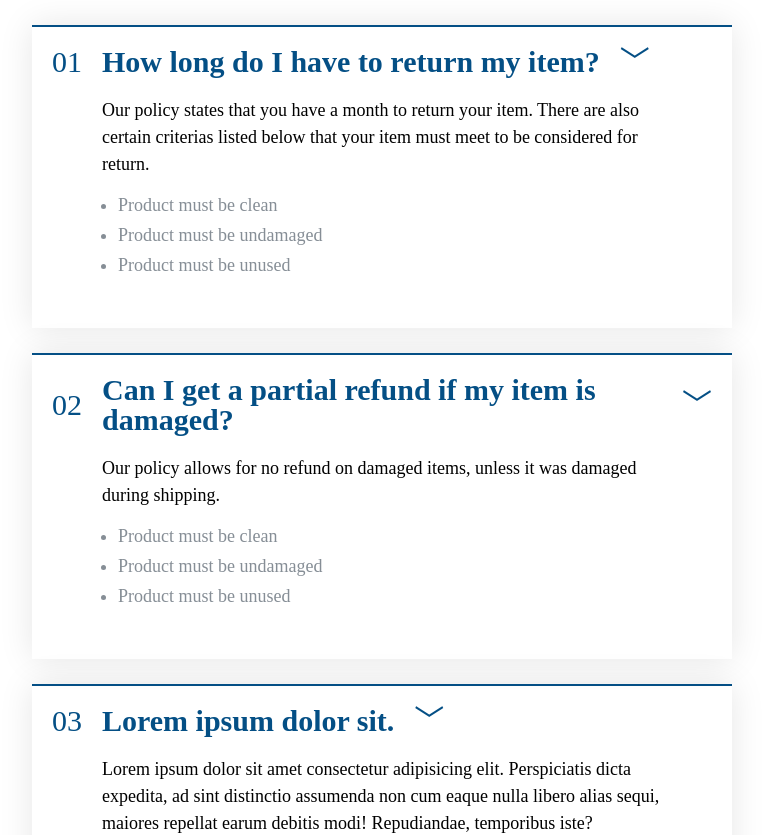
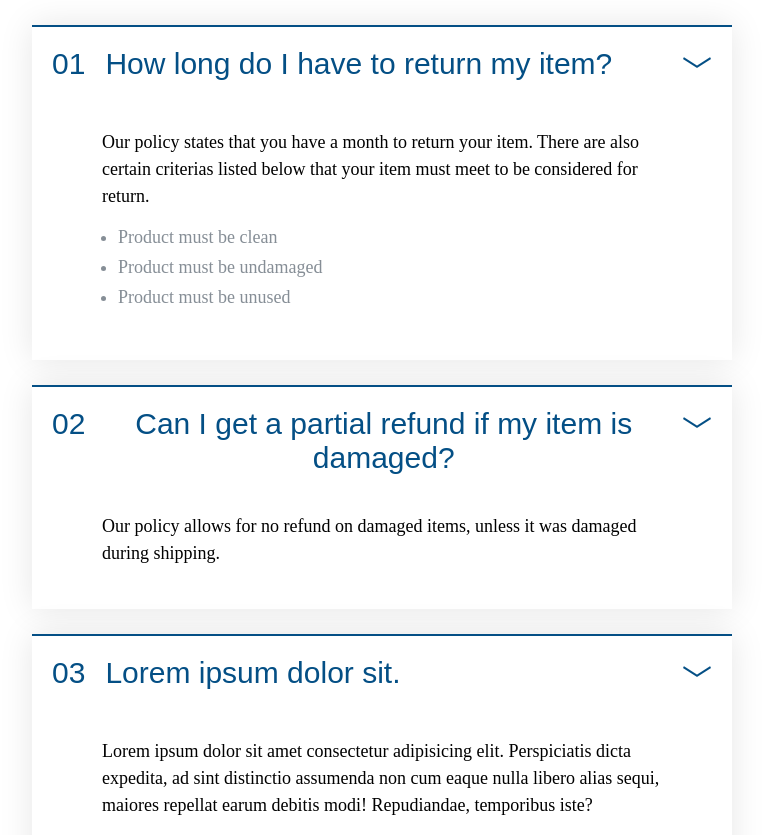
Before and after one commit to SueHafi/accordion-component, a React (Vite) app: page / in a window 1280 px wide. Shown: the top 835 px of the page, without its empty margins (258-1021 px from the left). Built offline with nearby package versions, Linux system fonts and the light colour scheme.

Commit message:
added css styles for accordion header-button

```diff
--- a/src/App.tsx
+++ b/src/App.tsx
@@ -1,6 +1,7 @@
 import "./App.css";
 import Accordion from "./components/Accordion";
 import AccordionText from "./components/AccordionText";
+import AccordionList from "./components/AccordionList";
 
 function App() {
   return (
@@ -11,6 +12,13 @@ function App() {
           also certain criterias listed below that your item must meet to be
           considered for return.
         </AccordionText>
+        <AccordionList
+          listItems={[
+            "Product must be clean",
+            "Product must be undamaged",
+            "Product must be unused",
+          ]}
+        ></AccordionList>
       </Accordion>
       <Accordion
         num="02"
@@ -34,6 +42,7 @@ function App() {
           libero alias sequi, maiores repellat earum debitis modi! Repudiandae,
           temporibus iste?
         </AccordionText>
+        <AccordionList listItems={["Lorem ipsum dolor sit amet consectetur adipisicing elit.", "Maiores repellat earum debitis modi! Repudiandae!"]}></AccordionList>
       </Accordion>
     </>
   );
--- a/src/components/Accordion.css
+++ b/src/components/Accordion.css
@@ -1,18 +1,28 @@
 .accordion-container {
   width: 700px;
   margin: 25px auto;
-  border-top: 2px solid rgb(4, 79, 133);
+  border-top: 2.5px solid rgb(4, 79, 133);
   line-height: 1;
-  box-shadow: 0 0 32px rgba(0,0,0,0.1);
+  box-shadow: 0 0 32px rgba(0, 0, 0, 0.1);
   padding-bottom: 24px;
 }
 
 .accordion-header {
+  margin: 0;
+  padding: 0;
+}
+
+.accordion-button {
   display: flex;
   gap: 20px;
-  align-items: center;
-  margin-top: 20px;
-  margin-bottom: 20px;
+  padding-top: 20px;
+  padding-bottom: 20px;
+  padding-left: 0;
+  padding-right: 0;
+  width: 100%;
+  background-color: white;
+  border: none;
+
 }
 
 .accordion-num {
@@ -33,27 +43,13 @@
 .accordion-symbol {
   color: rgb(4, 79, 133);
   font-size: 3rem;
+  margin-left: auto;
   margin-right: 20px;
   margin-top: 0;
   margin-bottom: 0;
 }
 
-.accordion-list {
-    display: flex;
-    flex-direction: column;
-    gap: 12px;
-    padding: 0;
-    margin-top: 0;
-    padding-bottom: 20px;
+.accordion-text-section {
+  padding-left: 70px;
+  padding-right: 70px;
 }
-
-.accordion-list-items {
-    font-size: 1.8rem;
-    color: #868e96;
-    margin-left: 16px;
-}
-
-.accordion-text-section {
-    padding-left: 70px;
-    padding-right: 70px;
-}
--- a/src/components/Accordion.tsx
+++ b/src/components/Accordion.tsx
@@ -1,4 +1,4 @@
-import { ReactNode } from "react";
+import { ReactNode, MouseEvent } from "react";
 import "./Accordion.css";
 type AccordionProps = {
   num: string;
@@ -7,29 +7,25 @@ type AccordionProps = {
 };
 
 export default function Accordion({ num, title, children }: AccordionProps) {
-  const listOfCriteria = [
-    "Product must be clean",
-    "Product must be undamaged",
-    "Product must be unused",
-  ];
+  function handleAccordionClick(e: MouseEvent<HTMLButtonElement>) {
+    console.log(e.target);
+  }
 
   return (
     <div className="accordion-container">
-      <header className="accordion-header">
-        <p className="accordion-num">{num}</p>
-        <h1 className="accordion-title">{title}</h1>
-        <p className="accordion-symbol">&#65088;</p>
-      </header>
-      <section className="accordion-text-section">
-       {children}
-        <ul className="accordion-list">
-          {listOfCriteria.map((element, id) => (
-            <li className="accordion-list-items" key={id}>
-              {element}
-            </li>
-          ))}
-        </ul>
-      </section>
+      <h2 className="accordion-header">
+        <button
+          className="accordion-button"
+          onClick={handleAccordionClick}
+          type="button"
+          aria-expanded={true}
+        >
+          <span className="accordion-num">{num}</span>
+          <span className="accordion-title">{title}</span>
+          <span className="accordion-symbol">&#65088;</span>
+        </button>
+      </h2>
+      <section className="accordion-text-section">{children}</section>
     </div>
   );
 }
--- /dev/null
+++ b/src/components/AccordionList.css
@@ -0,0 +1,14 @@
+.accordion-list {
+    display: flex;
+    flex-direction: column;
+    gap: 12px;
+    padding: 0;
+    margin-top: 0;
+    padding-bottom: 20px;
+}
+
+.accordion-list-items {
+    font-size: 1.8rem;
+    color: #868e96;
+    margin-left: 16px;
+}
--- /dev/null
+++ b/src/components/AccordionList.tsx
@@ -0,0 +1,17 @@
+import "./AccordionList.css";
+
+type ListItems = {
+  listItems: string[];
+}
+
+export default function AccordionList({listItems}: ListItems) {
+  return (
+    <ul className="accordion-list">
+      {listItems.map((element) => (
+        <li className="accordion-list-items" key={element}>
+          {element}
+        </li>
+      ))}
+    </ul>
+  );
+}
```
